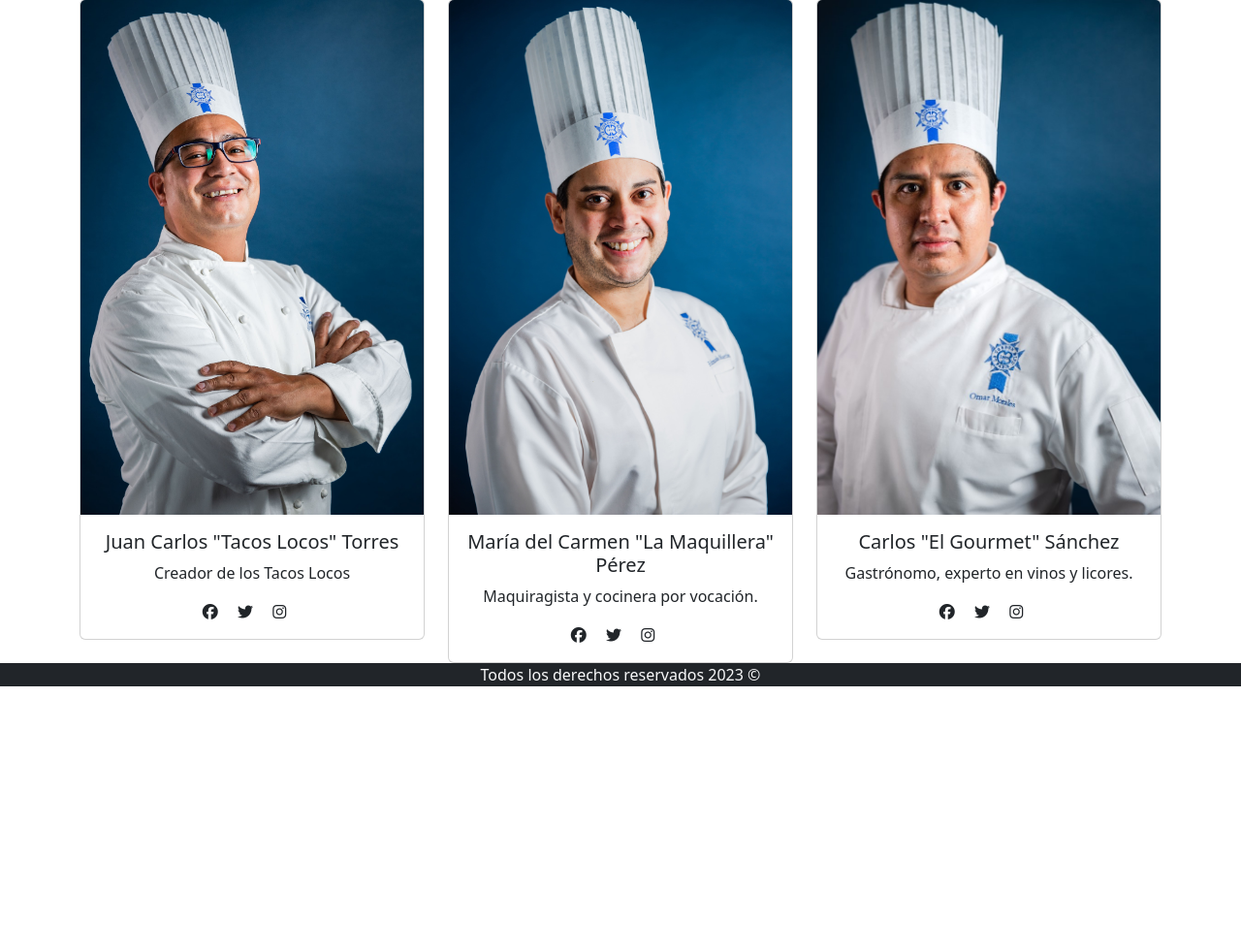
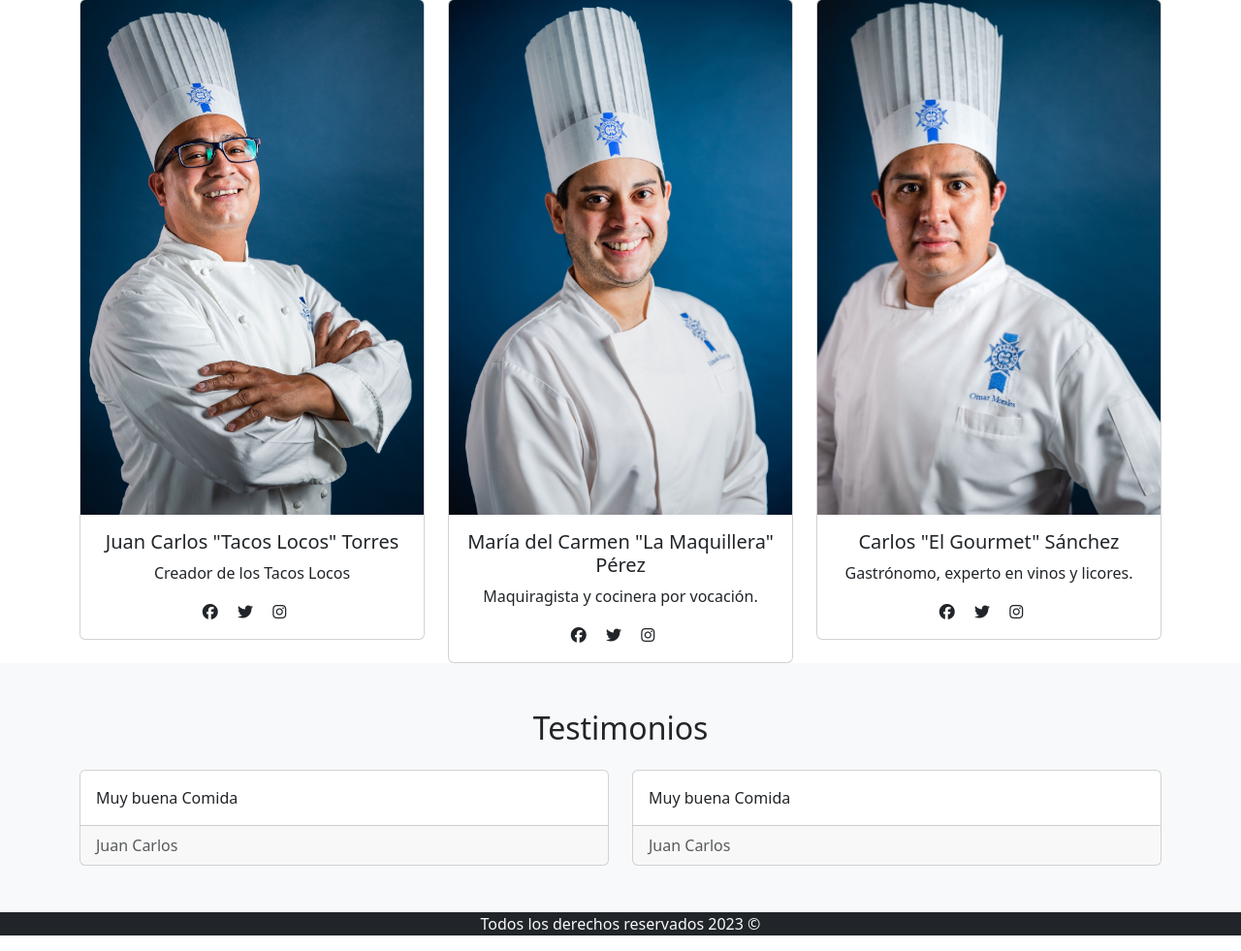
Before and after one commit to RobBanDam/Restaurante, a PHP site: page / in a window 1280 px wide. Shown: the part 686-1667 px from the top of the page at 97% size. Before the commit the page ends 1394 px from the top, so only its background shows below. Run offline with PHP 8.4, Linux system fonts and the light colour scheme.

Commit message:
28/12/2023 V.1.6 Seccion de Testimonios

```diff
--- a/index.php
+++ b/index.php
@@ -21,6 +21,7 @@
 
 <body>
 
+	<!-- Navegación -->
 	<nav class="navbar navbar-expand-lg navbar-dark bg-dark">
 		<div class="container">
 			<a class="navbar-brand" href="#"><i class="fas fa-utensils"> </i> Restaurante x100pre</a>
@@ -52,6 +53,7 @@
 		</div>
 	</nav>
 
+	<!-- img de Fondo -->
 	<section id="banner" class="container-fluid p-0">
 		<div class="banner-img" style="position: relative; background:url(images/img1.jpeg) center/cover no-repeat; height:400px">
 			<div class="banner-text" style="position:absolute; top:50%; left:50%; transform:translate(-50%, 60%); text-align: center; color:#fff">
@@ -62,6 +64,7 @@
 		</div>
 	</section>
 
+	<!-- Sección "Nuestro Menu"-->
 	<section id="id" class="container mt-4 text-center">
 		<div class="jumbotron bg-dark text-white">
 			<br>
@@ -71,6 +74,7 @@
 		</div>
 	</section>
 
+	<!-- Sección "Chefs"-->
 	<section id="chefs" class="container mt-4 text-center">
 		<h2>Nuestros Expertos en la Cocina</h2>
 		<div class="row">
@@ -123,6 +127,36 @@
 		</div>
 	</section>
 
+	<!-- Testimonios -->
+	<section id="testimonios" class="bg-light py-5">
+		<div class="container">
+			<h2 class="mb-4 text-center">Testimonios</h2>
+			<div class="row">
+				<div class="col-md-6 d-flex">
+					<div class="card md-4 w-100">
+						<div class="card-body">
+							<p class="card-text">Muy buena Comida</p>
+						</div>
+						<div class="card-footer text-muted">
+							Juan Carlos
+						</div>
+					</div>
+				</div>
+
+				<div class="col-md-6 d-flex">
+					<div class="card md-4 w-100">
+						<div class="card-body">
+							<p class="card-text">Muy buena Comida</p>
+						</div>
+						<div class="card-footer text-muted">
+							Juan Carlos
+						</div>
+					</div>
+				</div>
+			</div>
+		</div>
+	</section>
+
 	<header>
 		<!-- place navbar here -->
 	</header>
```
